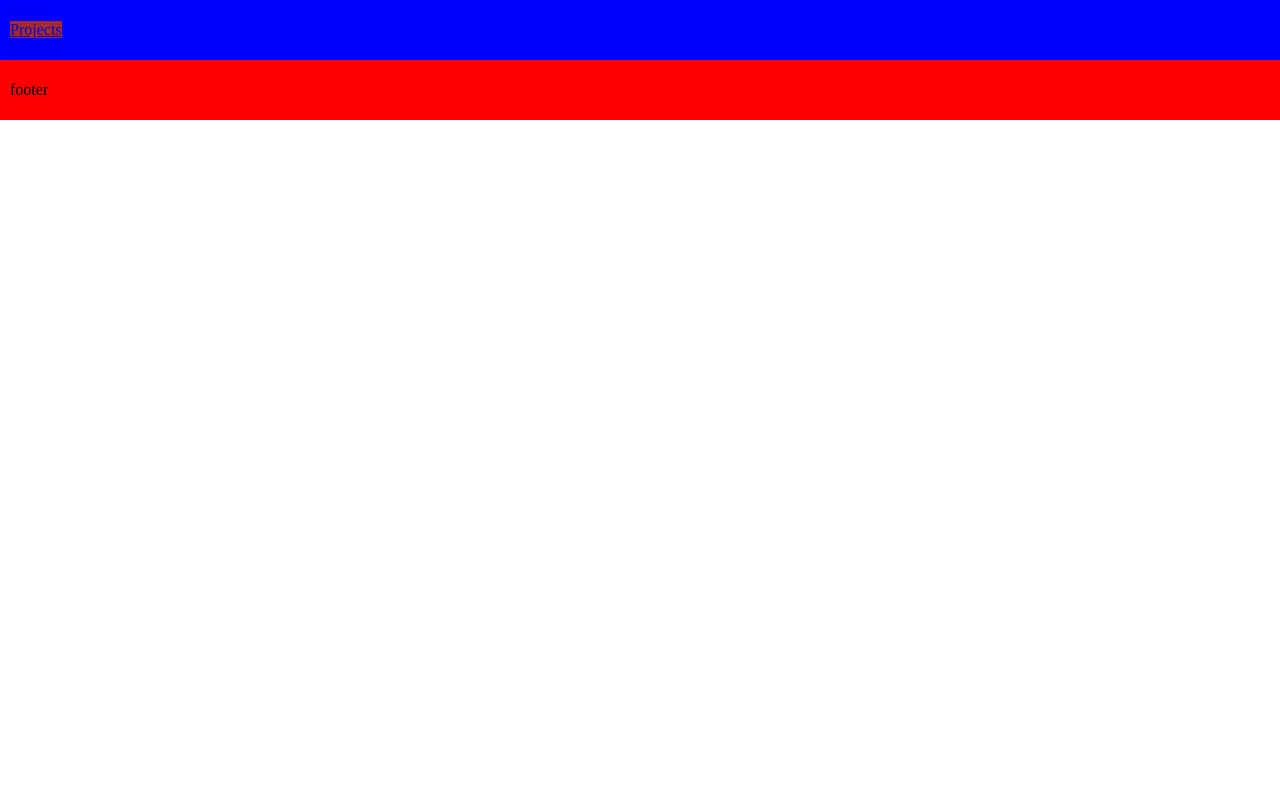
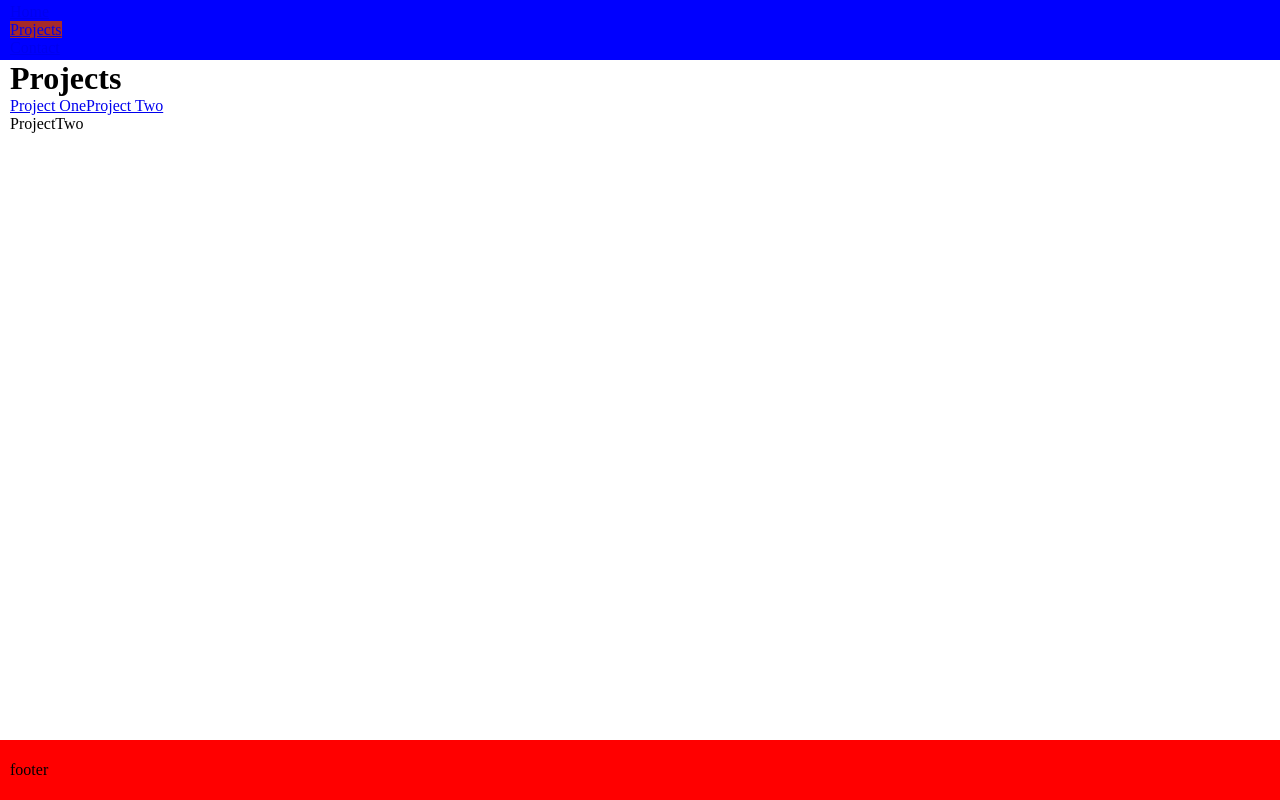
Before and after one commit to Adriantutuianu/react-portfolio, a React (Vite) app: page /projects/project-two in a window 1280 px wide. Built offline with nearby package versions, Linux system fonts and the light colour scheme.

Commit message:
Crated route for projects setails

```diff
--- a/src/App.jsx
+++ b/src/App.jsx
@@ -12,7 +12,7 @@ function App() {
       <Header />
       <Routes>
         <Route path="/" element={<Home />} />
-        <Route path="projects" element={<Projects />} />
+        <Route path="projects/*" element={<Projects />} />
         <Route path="contact" element={<Contact />} />
       </Routes>
       <Footer />
--- a/src/components/projects/Projects.jsx
+++ b/src/components/projects/Projects.jsx
@@ -1,7 +1,24 @@
+import { Link, Route, Routes } from "react-router-dom";
 import "./projects.css";
+import ProjectOne from "./projectOne/ProjectOne";
+import ProjectTwo from "./projectTwo/ProjectTwo";
 
 const Projects = () => {
-  return <main className="projects main-section">Projects</main>;
+  return (
+    <main className="projects main-section">
+      <h1>Projects</h1>
+      <Link to="project-one" role="button" className="btn btn-link">
+        Project One
+      </Link>
+      <Link to="project-two" role="button" className="btn btn-link">
+        Project Two
+      </Link>
+      <Routes>
+        <Route path="project-one" element={<ProjectOne />} />
+        <Route path="project-two" element={<ProjectTwo />} />
+      </Routes>
+    </main>
+  );
 };
 
 export default Projects;
--- a/src/components/projects/projectOne/ProjectOne.jsx
+++ b/src/components/projects/projectOne/ProjectOne.jsx
@@ -0,0 +1,7 @@
+import "./projectOne.css";
+
+const ProjectOne = () => {
+  return <div>ProjectOne</div>;
+};
+
+export default ProjectOne;
--- a/src/components/projects/projectTwo/ProjectTwo.jsx
+++ b/src/components/projects/projectTwo/ProjectTwo.jsx
@@ -0,0 +1,7 @@
+import "./projectTwo.css";
+
+const ProjectTwo = () => {
+  return <div>ProjectTwo</div>;
+};
+
+export default ProjectTwo;
```
